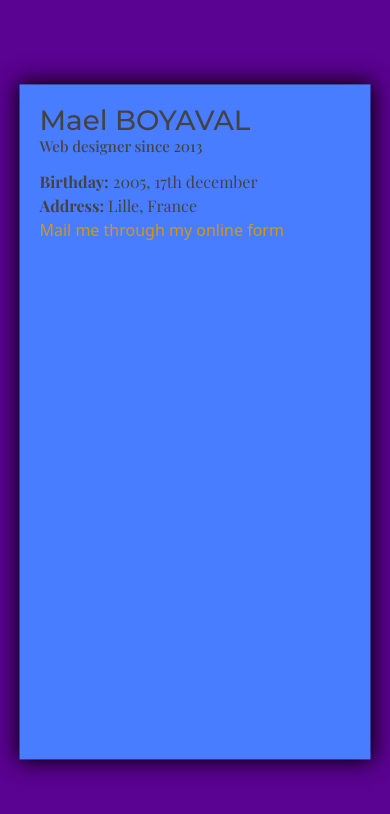
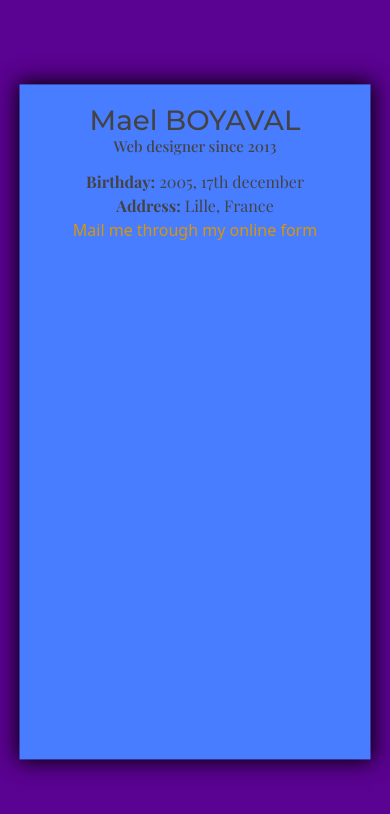
Before and after one commit to Namania/cv-cours, a plain HTML site: page index.html in a window 390 px wide. Drawn offline with nearby package versions, Linux system fonts and the light colour scheme; a web font is replaced by a local one.

Commit message:
:pencil: align center when phone format

```diff
--- a/css/style.css
+++ b/css/style.css
@@ -52,4 +52,11 @@ a {
     .r-display {
         display: none;
     }
+    .r-center {
+        display: flex;
+        justify-content: center;
+        align-items: center;
+        text-align: center;
+        flex-direction: column;
+    }
 }
--- a/index.html
+++ b/index.html
@@ -17,7 +17,7 @@
     <body>
 
         <div class="container shadow-box start-50 top-50 translate-middle position-absolute">
-            <div class="w-100">
+            <div class="w-100 r-center">
                 <h1 class="remove-bottom-margin">Mael BOYAVAL</h1>
                 <h3 class="subtitle">Web designer since 2013</h2>
                 <p class="remove-bottom-margin">
```
